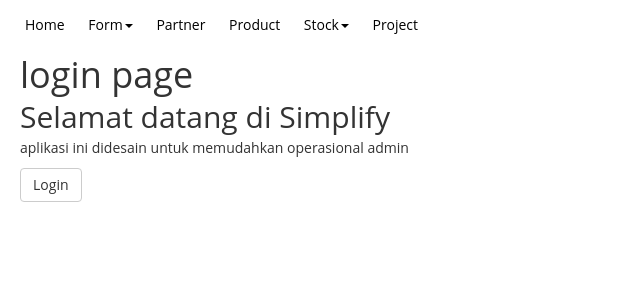
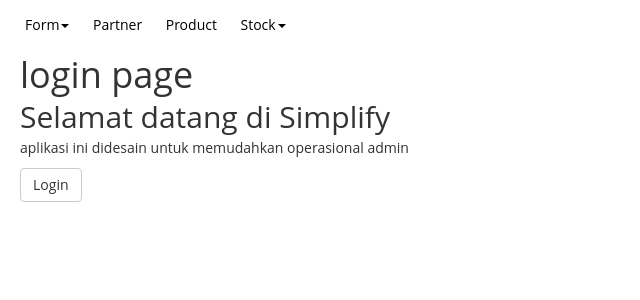
Before and after one commit to mahfudzaji16/simplifypos, a PHP site: page /app/resources/views/layouts/login.view.php in a window 1280 px wide. Shown: the top 300 px of the page, without its empty margins (0-640 px from the left). Run offline with PHP 8.4, Linux system fonts and the light colour scheme; some libraries are stand-ins or nearby versions.

Commit message:
random change 2

```diff
--- a/app/resources/views/layouts/base/header.view.php
+++ b/app/resources/views/layouts/base/header.view.php
@@ -7,7 +7,7 @@ require 'only-header.view.php';
         <div class="container-fluid">
 
             <ul>
-                <li><a href="/home">Home</a></li>
+                <!-- <li><a href="/home">Home</a></li> -->
 
                 <li><a href="#">Form<span class="caret"></span></a>
                     <ul class="dropdown">
@@ -35,7 +35,7 @@ require 'only-header.view.php';
                         <li><a href='/stock/history'>History</a></li>
                     </ul>
                 </li>
-                <li><a href="/project">Project</a></li>
+                <!-- <li><a href="/project">Project</a></li> -->
                 <!-- <li><a href='/upload'>Unggah data</a></li> -->
                 <!-- <li><a href='/engineering'>Engineer</a></li> -->
 
--- a/app/resources/views/layouts/home.view.php
+++ b/app/resources/views/layouts/home.view.php
@@ -21,7 +21,7 @@ require 'base/header.view.php';
 
         <div class='welcome text-center'>
             <h2>Hello, Selamat datang di <span class="label label-success">Simplify</span>, <?= ucfirst($_SESSION['sim-name']); ?></h2>
-            <h4 style="margin-top:20px;">Aplikasi yang didesain untuk memudahkan operasional perkantoran</h4>
+            <!-- <h4 style="margin-top:20px;">Aplikasi POS dan manajemen perkantoran</h4> -->
         </div>
 
         <!-- <div style="margin-top:20px;display: flex;align-content: center;flex-wrap: wrap;flex-direction: row; justify-content: space-around;">
```
